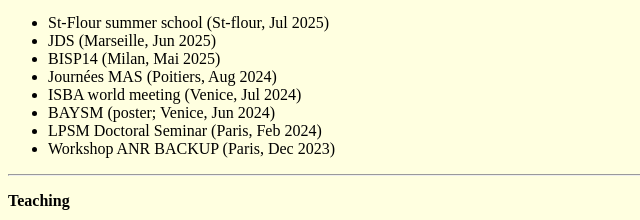
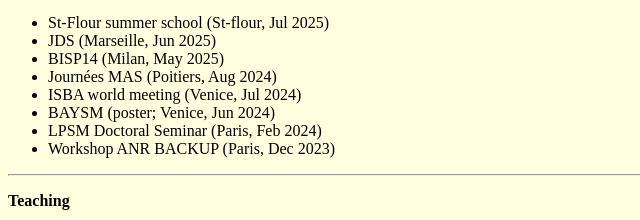
Before and after one commit to paulegels/paulegels.github.io, a plain HTML site: page index.html in a window 1280 px wide. Shown: the part 295-515 px from the top of the page, 0-640 px from the left. Drawn offline with Linux system fonts and the light colour scheme.

Commit message:
Update index.html

```diff
--- a/index.html
+++ b/index.html
@@ -48,7 +48,7 @@ JDS (Marseille, Jun 2025)
 </li>
 
 <li>
-BISP14 (Milan, Mai 2025)
+BISP14 (Milan, May 2025)
 </li>
 
 <li>
```
